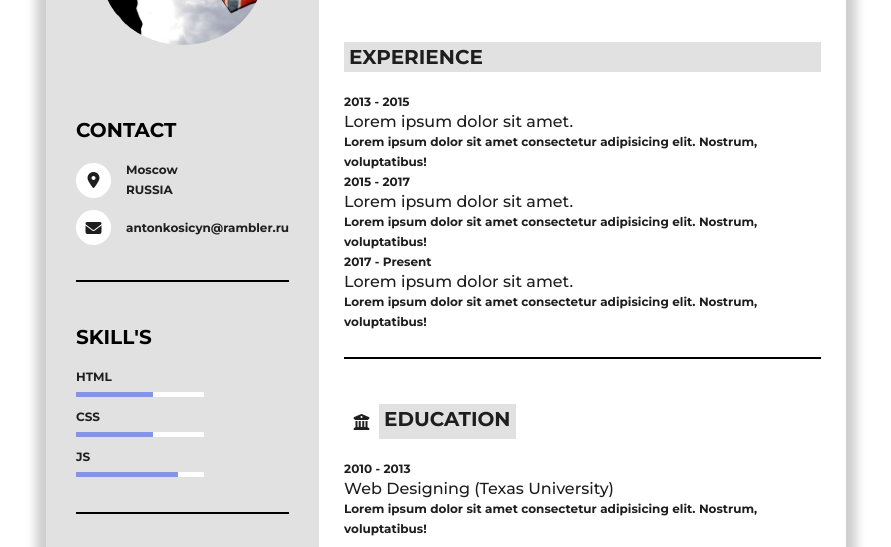
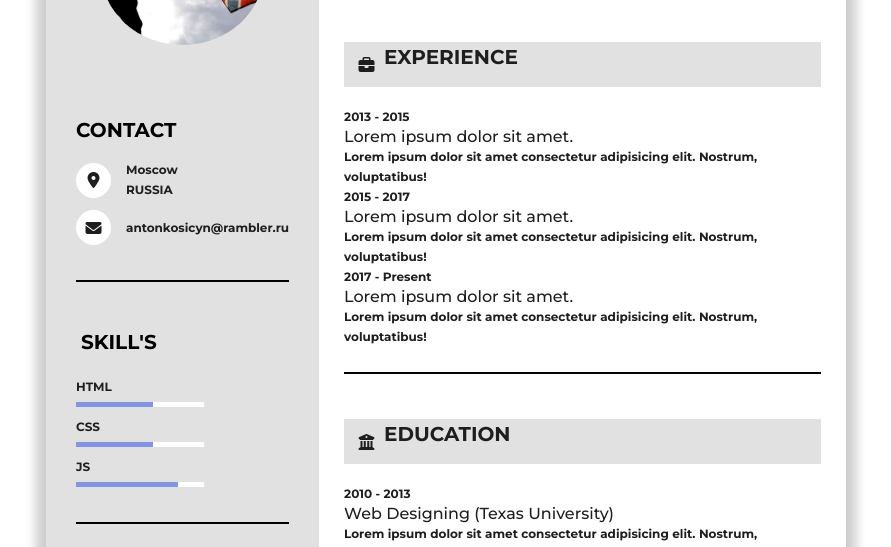
Before and after one commit to AntonKos/rsschool-cv2, a plain HTML site: page index.html in a window 1280 px wide. Shown: the part 205-752 px from the top of the page, without its empty margins (194-1085 px from the left). Drawn offline with Linux system fonts and the light colour scheme.

Commit message:
feat:add icon experience

```diff
--- a/index.html
+++ b/index.html
@@ -121,6 +121,9 @@
             </div>
             <div class="resume_item resume_work">
                 <div class="title">
+                    <div class="icon">
+                        <i class="fas fa-briefcase"></i>
+                    </div>
                     <p class="bold">Experience</p>
                 </div>
                 <ul>
--- a/style.css
+++ b/style.css
@@ -157,14 +157,15 @@
     .resume_right .resume_about .title p {
         line-height: 35px;
     }
-
-    .resume_right .resume_item .bold {
+    /* .resume_right .resume_item .bold {
         background: rgb(225, 225, 225);
         padding: 5px;
-    }
+    } */
 
-    .resume_education .title {
+    .resume_item:not(:first-child) .title {
         display: flex;
+        background: rgb(225, 225, 225);
+        padding: 5px;
     }
 
     .resume .resume_right .icon {
```
